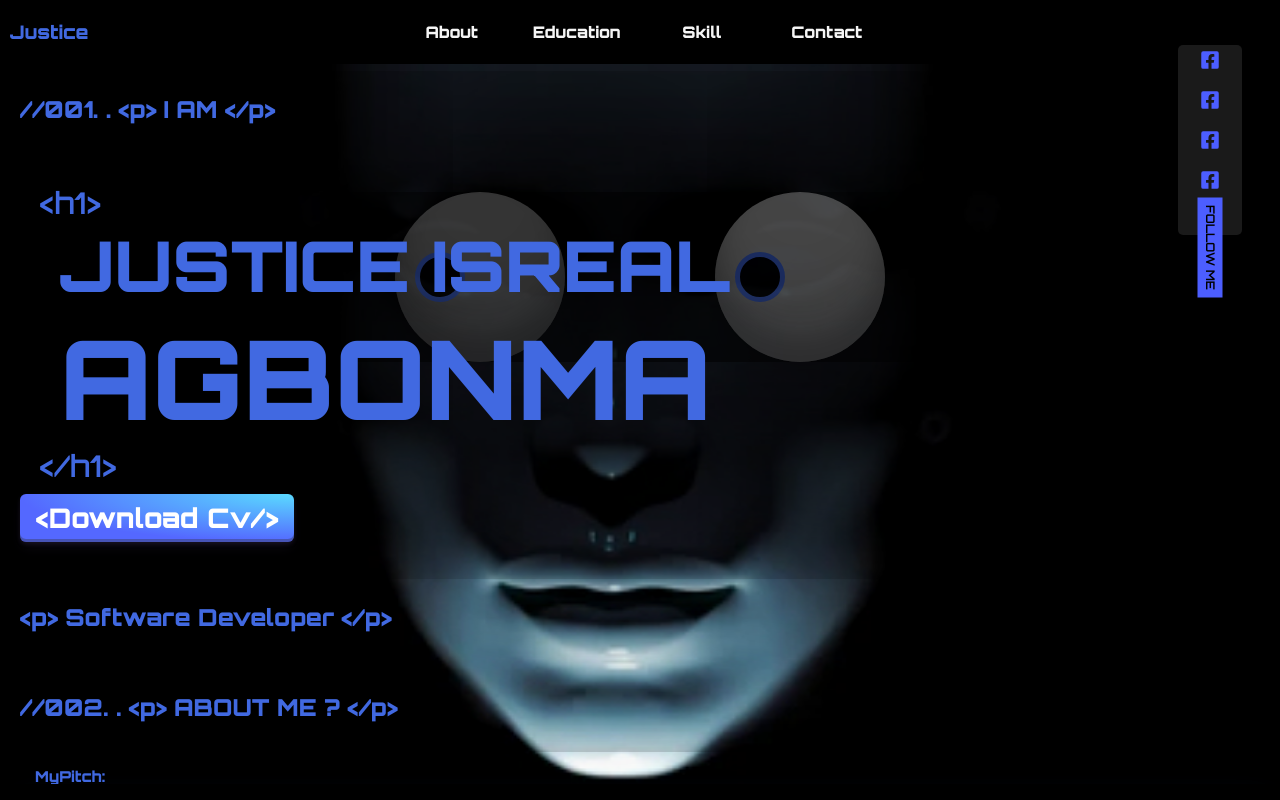
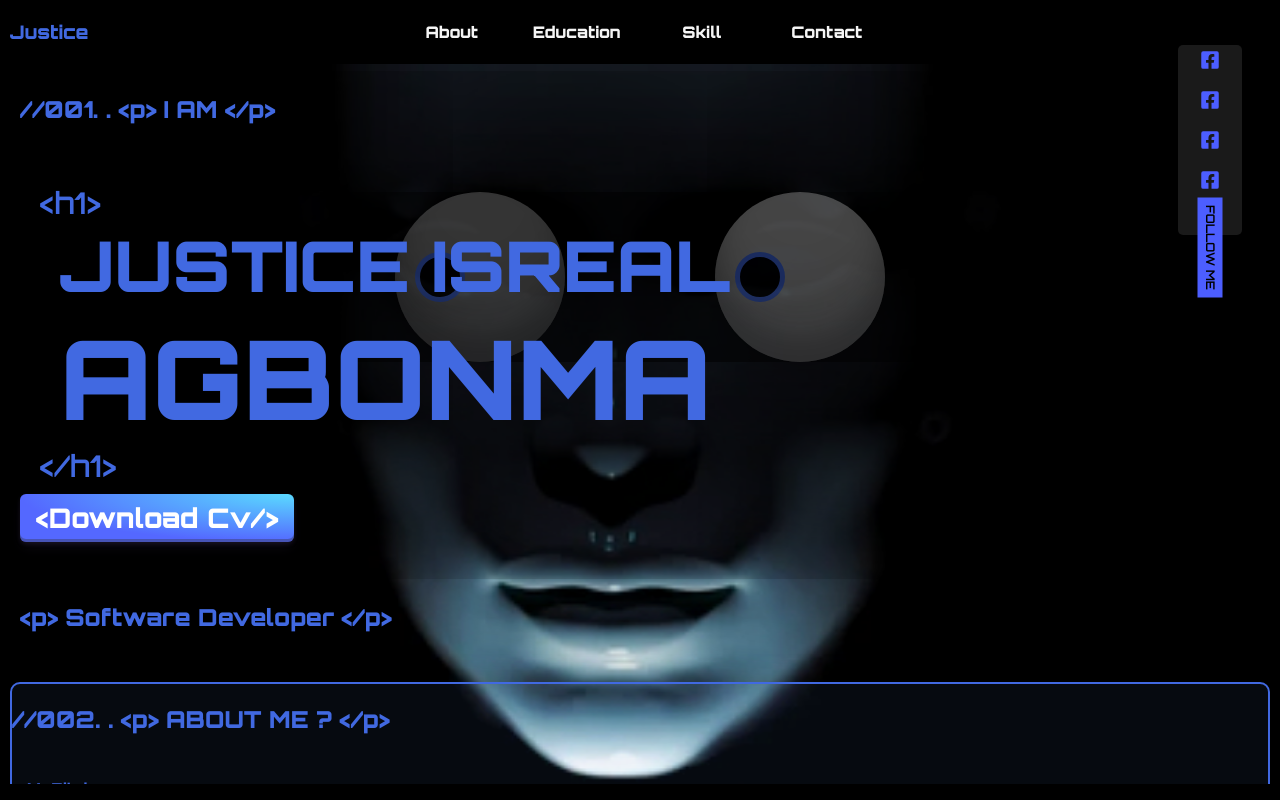
Before and after one commit to JusticeIsreal/Personal-Portfolio, a React (Create React App) app: page / in a window 1280 px wide. Built offline with nearby package versions, Linux system fonts and the light colour scheme.

Commit message:
about page

```diff
--- a/src/AboutFolder/About.js
+++ b/src/AboutFolder/About.js
@@ -18,12 +18,19 @@ function About() {
   };
 
   return (
-    <main>
+    <main className="aboutMe">
       <div className="aboutMe-container">
         <h3>{"//002.    .     <p> ABOUT ME ? </p>"}</h3>
       </div>
       <div className="mappedHeading">
         <h3>MyPitch:</h3>
+        <p
+          onClick={() => {
+            readMore();
+          }}
+        >
+          {state.readAboutMe ? "Read more" : "Read less"}
+        </p>
       </div>
       {Pitch.map((item) => (
         <div key={item.id} className="mappedDetails">
@@ -41,13 +48,6 @@ function About() {
               ""
             )}
           </p>
-          <p
-            onClick={() => {
-              readMore();
-            }}
-          >
-            {state.readAboutMe ? "Read more" : "Read less"}
-          </p>
         </div>
       ))}
     </main>
--- a/src/AboutFolder/AboutStyle.css
+++ b/src/AboutFolder/AboutStyle.css
@@ -16,36 +16,49 @@
   background-color: royalblue;
 }
 
-main .aboutMe-container {
+.aboutMe {
+  border: 2px solid royalblue;
+  background-color: rgba(97, 155, 255, 0.062);
+  box-shadow: 5px 5px 30px rgba(0, 0, 0, 0.4);
+  margin-top: 50px;
+  border-radius: 10px;
+  padding: 20px 0;
+}
+.aboutMe .aboutMe-container {
   font-size: 10px;
-  margin-top: 50px;
 }
 @media only screen and (min-width: 800px) {
-  main .aboutMe-container {
+  .aboutMe .aboutMe-container {
     font-size: 20px;
   }
 }
-main .mappedHeading {
+.aboutMe .mappedHeading {
   width: 90%;
   padding: 15px;
   margin-top: 30px;
-  box-shadow: 5px 5px 30px rgba(0, 0, 0, 0.4);
 }
-main .mappedHeading h3 {
+.aboutMe .mappedHeading h3 {
   font-size: 15px;
 }
-main .mappedDetails {
+.aboutMe .mappedHeading p {
+  color: rgb(109, 135, 192);
+  font-size: 10px;
+  letter-spacing: 1px;
+  line-height: 17px;
+}
+.aboutMe .mappedDetails {
   width: 100%;
   position: relative;
   overflow-y: scroll;
   max-height: 300px;
-  padding: 0 15px;
-  background-color: rgba(0, 94, 255, 0.15);
-  box-shadow: 5px 5px 30px rgba(65, 105, 225, 0.274);
+  padding: 5px 15px;
 }
-main .mappedDetails p {
+.aboutMe .mappedDetails p {
   color: rgb(109, 135, 192);
   font-size: 10px;
   letter-spacing: 1px;
   line-height: 17px;
+}
+.aboutMe .mappedDetails p::first-letter {
+  font-size: 20px;
 }/*# sourceMappingURL=AboutStyle.css.map */
--- a/src/AboutFolder/AboutStyle.scss
+++ b/src/AboutFolder/AboutStyle.scss
@@ -61,10 +61,17 @@ $special-Color: #4c5eff;
   }
 }
 
-main {
+.aboutMe {
+  border: 2px solid royalblue;
+  background-color: rgba(97, 155, 255, 0.062);
+  box-shadow: 5px 5px 30px rgba(0, 0, 0, 0.4);
+  margin-top: 50px;
+  border-radius: 10px;
+  padding: 20px 0;
+
   .aboutMe-container {
     font-size: 10px;
-    margin-top: 50px;
+    // margin-top: 50px;
 
     @include responsive(bigphone) {
       font-size: 20px;
@@ -75,10 +82,16 @@ main {
     padding: 15px;
     margin-top: 30px;
     // background-color: rgba(255, 255, 255, 0.1);
-    box-shadow: 5px 5px 30px rgba(0, 0, 0, 0.4);
+    // box-shadow: 5px 5px 30px rgba(0, 0, 0, 0.4);
 
     h3 {
       font-size: 15px;
+    }
+    p {
+      color: rgb(109, 135, 192);
+      font-size: 10px;
+      letter-spacing: 1px;
+      line-height: 17px;
     }
   }
 
@@ -87,15 +100,19 @@ main {
     position: relative;
     overflow-y: scroll;
     max-height: 300px;
-    padding: 0 15px;
-    background-color: rgba(0, 94, 255, 0.15);
-    box-shadow: 5px 5px 30px rgba(65, 105, 225, 0.274);
+    padding: 5px 15px;
+    // background-color: rgba(0, 94, 255, 0.15);
+    // box-shadow: 5px 5px 30px rgba(65, 105, 225, 0.274);
 
     p {
       color: rgb(109, 135, 192);
       font-size: 10px;
       letter-spacing: 1px;
       line-height: 17px;
+
+      &::first-letter {
+        font-size: 20px;
+      }
     }
   }
 }
```
Also changed, not shown: 1 other file (tests, documents, lock files or other folders).
